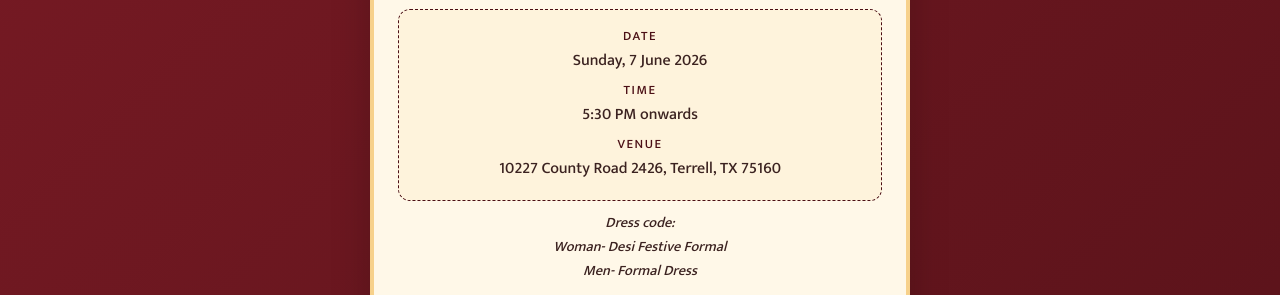
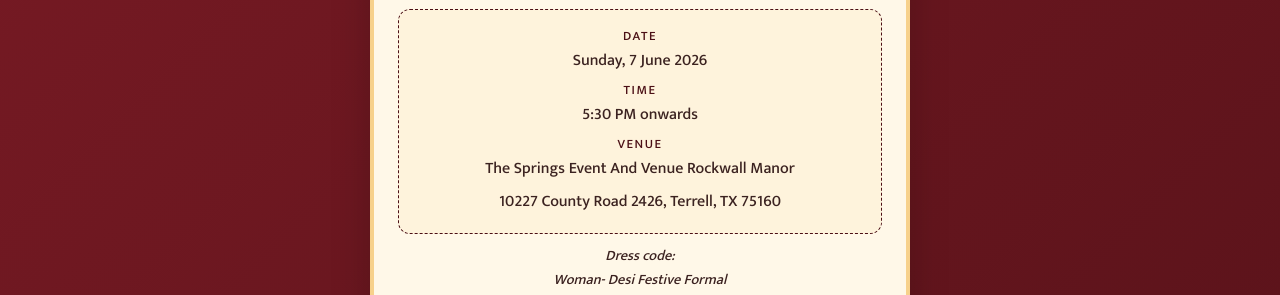
Before and after one commit to deafmonks/wardas-rsvp, a website: page index.html in a window 1280 px wide. Shown: the part 503-798 px from the top of the page. Drawn offline with Linux system fonts and the light colour scheme.

Commit message:
chore: commit from assistant

```diff
--- a/index.html
+++ b/index.html
@@ -207,6 +207,7 @@
         <p class="label">Time</p>
         <p class="value">5:30 PM onwards</p>
         <p class="label">Venue</p>
+        <p class="value">The Springs Event And Venue Rockwall Manor</p>
         <p class="value">10227 County Road 2426, Terrell, TX 75160</p>
       </div>
 
```
Also changed, not shown: 1 other file.
